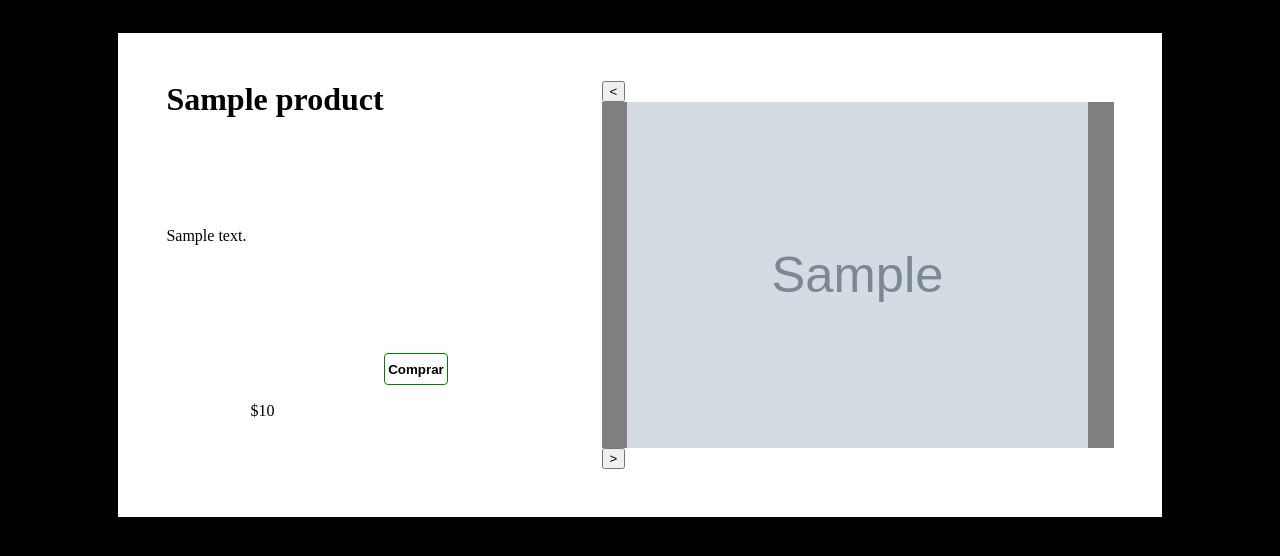
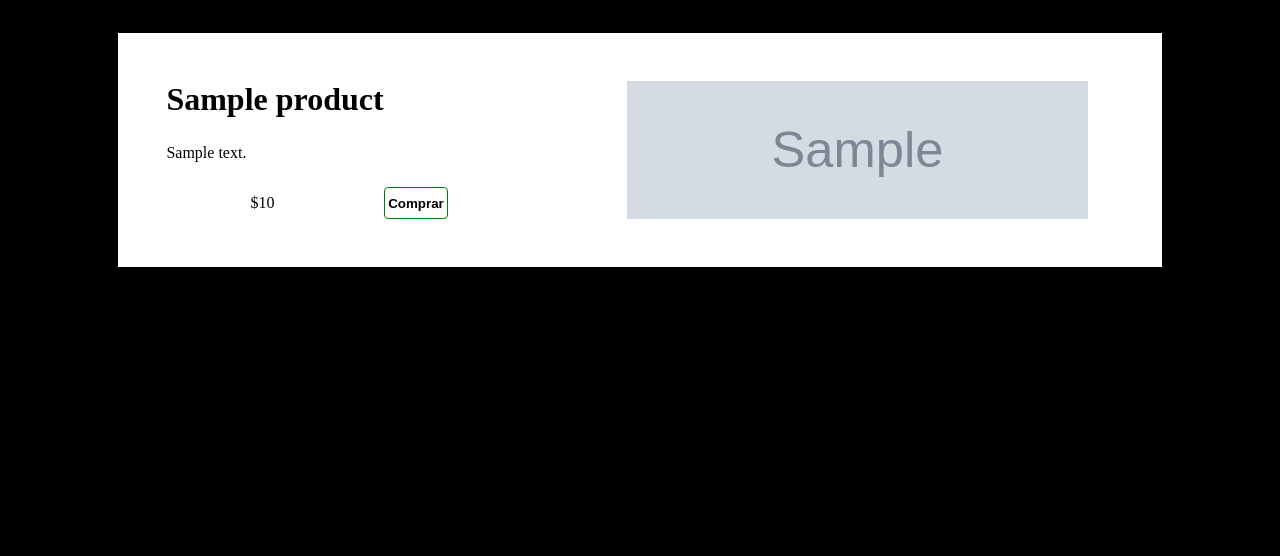
Before and after one commit to miguebarbell/bumpercl, a Django app: page /categoria/BIKE in a window 1280 px wide. Shown: the part 48-604 px from the top of the page. Run offline with Django 3.2, Linux system fonts and the light colour scheme; tables that the repository leaves empty hold one stand-in row (values such as "Sample post"); grey boxes marked "Sample" are stand-in pictures.

Commit message:
carousel done

```diff
--- a/bumper/static/base.css
+++ b/bumper/static/base.css
@@ -19,6 +19,7 @@
     text-transform: uppercase;
     flex-wrap: wrap;
     position: fixed;
+    z-index: 99;
 }
 a {
     text-decoration: none;
--- a/bumper/static/index.css
+++ b/bumper/static/index.css
@@ -176,3 +176,5 @@
     /*content: 'VER';*/
     /*z-index: 0;*/
 }
+
+/*notice styling*/
--- a/bumper/static/item.css
+++ b/bumper/static/item.css
@@ -15,13 +15,14 @@
     grid-area: picture;
 }
 .image-detail {
-    display: block;
+    /*display: block;*/
     align-items: center;
     justify-items: center;
     /*grid-area: picture;*/
     /*width: 20rem;*/
     /*width: 40vw;*/
     width: 90%;
+    height: 100%;
     margin-left: auto;
     margin-right: auto;
 }
@@ -67,31 +68,85 @@
     background-color: green;
 }
 .carousel {
-    display:block;
+    /*display:block;*/
 }
 li.carousel-slide {
     list-style: none;
 }
 .carousel-track-container {
-    /*position: relative;*/
-    background-color: rgba(0, 0, 0, 0.5)
+    position: relative;
+    /*background-color: rgba(0, 0, 0, 0.5);*/
+    height: 100%;
 }
 .carousel-track {
     /*position: relative;*/
     margin: 0;
     padding: 0;
 }
-.carousel-button {
+/*.carousel-button {*/
+/*    position: relative;*/
+/*    transform: translateY(-50%);*/
+/*    border: 0;*/
+/*    background-color: transparent;*/
+/*    color: red;*/
+/*    font-weight: bold;*/
+/*}*/
+/*.left {*/
+/*    top: 50%;*/
+    /*left: -1rem;*/
+/*}*/
+/*.right {*/
+/*    top: -50%;*/
+/*    right: 1rem;*/
+/*}*/
+.carousel-slide {
     position: absolute;
-    top: 50%;
-    transform: translateY(-50%);
-    border: 0;
-    /*background: transparent;*/
-    background-color: transparent;
+    width: 100%;
+    height: 100%;
+    display: flex;
+    align-items: center;
+    justify-content: center;
+
 }
-.carousel-button--left {
+li > img.image-detail {
+    max-height: 100%;
+    object-fit: cover;
+}
+.prev-click-div {
+    /*background-color: rgba(255, 0, 0, .3);*/
+    position: absolute;
+    height: 100%;
+    width: 50%;
+    left: 0;
+    z-index: 10;
+}
+.prev-click-div:hover::before {
+    display: flex;
+    align-items: center;
+    justify-content: flex-start;
+    width: 100%;
+    height: 100%;
+    font-weight: bold;
+    font-size: 2rem;
     content: '<';
-    left: -50px;
+}
+.next-click-div {
+    /*background-color: rgba(0, 0, 255, .3);*/
+    position: absolute;
+    height: 100%;
+    width: 50%;
+    right: 0;
+    z-index: 10;
+}
+.next-click-div:hover::before {
+    display: flex;
+    align-items: center;
+    justify-content: flex-end;
+    width: 100%;
+    height: 100%;
+    font-weight: bold;
+    font-size: 2rem;
+    content: '>';
 }
 @media screen and (min-width: 590px) {
     .item-container {
--- a/bumper/templates/base.html
+++ b/bumper/templates/base.html
@@ -6,8 +6,6 @@
     <title>{% block title %}{% endblock %} - Bumper Chile</title>
     <link rel="stylesheet" type="text/css" href="/static/base.css">
 {%  block styles %}
-{% endblock %}
-{% block script %}
 {% endblock %}
 </head>
 <body>
@@ -22,5 +20,7 @@
 </nav>
 {% block body %}
 {% endblock %}
+{% block script %}
+{% endblock %}
 </body>
 </html>
--- a/bumper/templates/categories.html
+++ b/bumper/templates/categories.html
@@ -9,6 +9,7 @@
     <link rel="stylesheet" type="text/css" href="/static/categories.css">
 {% endblock %}
 {% block script %}
+    <script src="/static/item.js"></script>
 {% endblock %}
 {% block body %}
     <div class="container">
@@ -18,17 +19,17 @@
             <div class="description-detail">{{ element.description }}</div>
             <div class="price-detail">${{ element.price }}</div>
             <div class="carousel">
-            <button class="carousel-button--left"><</button>
             <div class="carousel-track-container">
             <ul class="carousel-track">
                 {% for picture in pictures %}
                     <li class="carousel-slide">
+                    <div id="prev-btn" class="prev-click-div" onclick="prevImage()"></div>
                     <img class="image-detail" src="/media/{{ picture.image }}" alt="{{ picture.product.name }}">
+                    <div id="next-btn" class="next-click-div" onclick="nextImage()"></div>
                     </li>
                 {% endfor %}
             </ul>
             </div>
-                <button class="carousel-button--right">></button>
             </div>
             <button class="button-detail">Comprar</button>
         </div>
--- a/djangoProject/settings.py
+++ b/djangoProject/settings.py
@@ -146,3 +146,4 @@
 # STATICFILES_STORAGE = 'django.contrib.staticfiles.storage.StaticFilesStorage'
 WHITENOISE_USE_FINDERS = True
 STATICFILES_STORAGE = 'whitenoise.storage.CompressedManifestStaticFilesStorage'
+GRAPPELLI_ADMIN_TITLE = 'Bumper Chile'
```
Also changed, not shown: bumper/static/item.js (added, +45 -0 lines).
